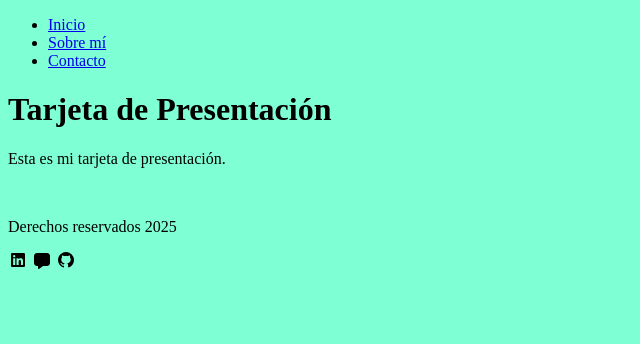
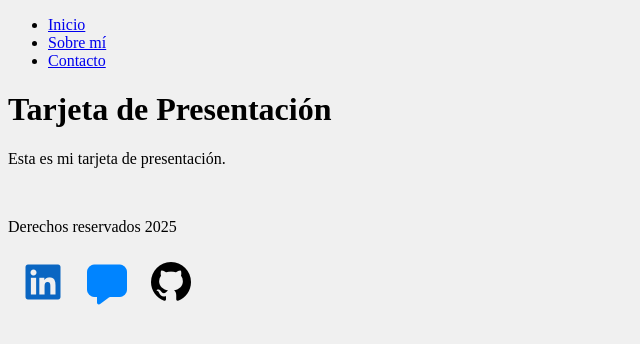
Before and after one commit to Juanito-Cansino14/Tarjeta-presentacion, a plain HTML site: page Tarjeta-Presentacion/index.html in a window 1280 px wide. Shown: the whole page, without its empty margins (0-640 px from the left). Drawn offline with Linux system fonts and the light colour scheme.

Commit message:
Se le añadio estilo a los iconos

```diff
--- a/Tarjeta-Presentacion/styles.css
+++ b/Tarjeta-Presentacion/styles.css
@@ -1,3 +1,21 @@
 body{
-    background-color: aquamarine;
+    background-color: #f0f0f0;
 }
+.fa-github{
+    color: black;
+    font-size: 40px;
+    margin-top: 10px;
+    margin-left: 10px;
+}
+.fa-linkedin{
+    color: #0A66C2;
+    font-size: 40px;
+    margin-top: 10px;
+    margin-left: 10px;
+}
+.fa-message{
+    color: #0084FF;
+    font-size: 40px;
+    margin-top: 10px;
+    margin-left: 10px;
+}
```
